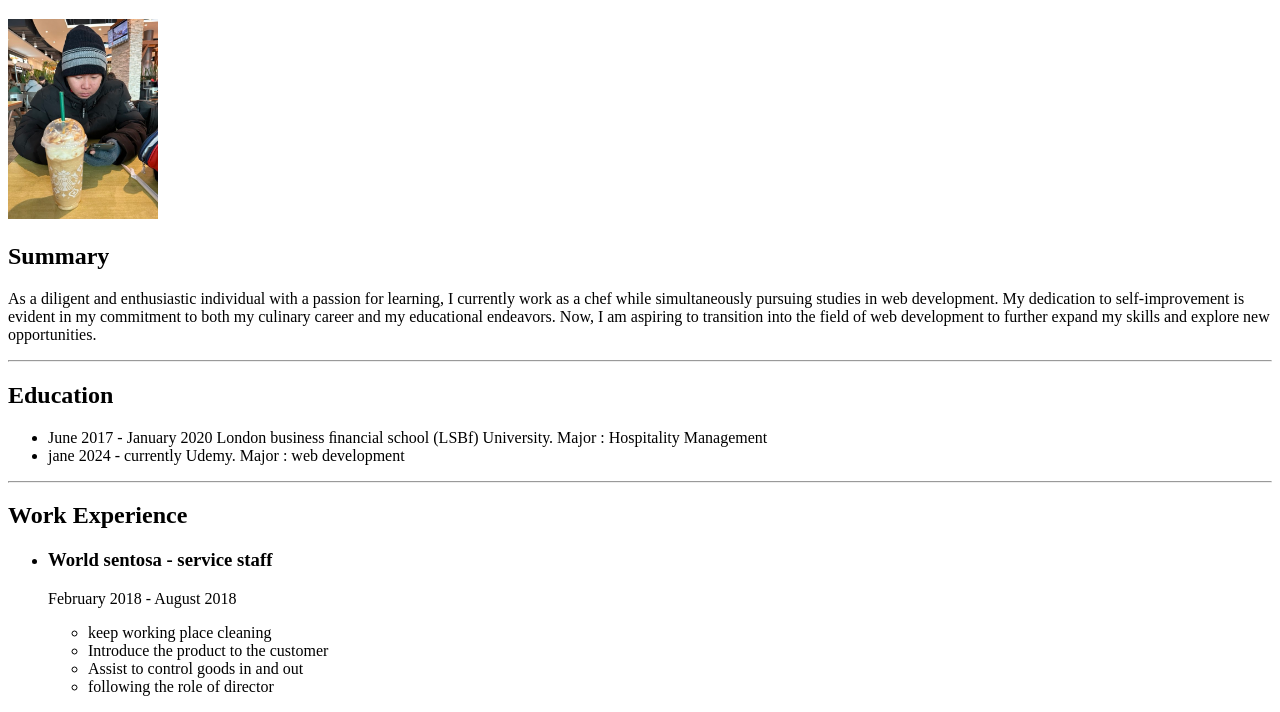
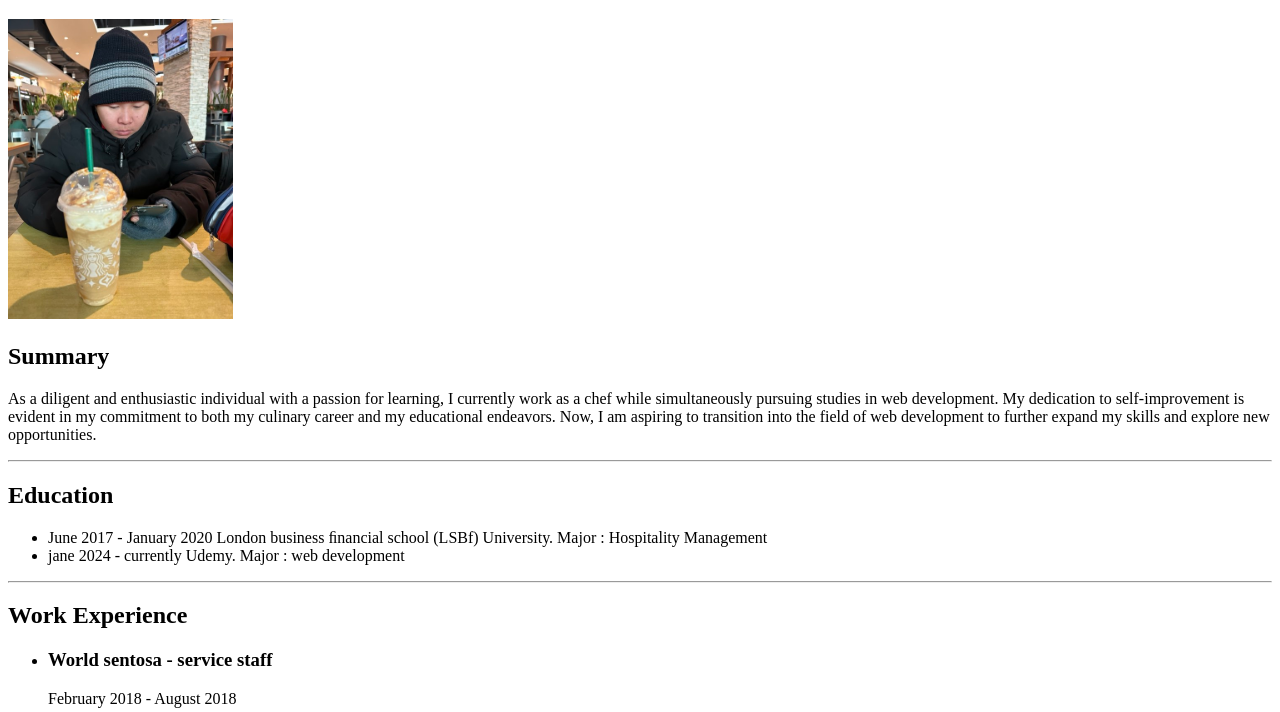
Before and after one commit to HoiNguyenca/Hoinguyen-Resume, a plain HTML site: page index.html in a window 1280 px wide. Shown: the part 61-773 px from the top of the page. Drawn offline with Linux system fonts and the light colour scheme.

Commit message:
Update index.html

```diff
--- a/index.html
+++ b/index.html
@@ -6,7 +6,7 @@
     </head>
     <body>
         <h1>Hoi Nguyen</h1>
-        <img src="./download.jpg" height="200"/>
+        <img src="./download.jpg" height="300"/>
         <h2>Summary</h2>
         <p>As a diligent and enthusiastic individual with a passion for learning, I currently work as a chef while simultaneously pursuing studies in web development. My dedication to self-improvement is evident in my commitment to both my culinary career and my educational endeavors. Now, I am aspiring to transition into the field of web development to further expand my skills and explore new opportunities.</p>
         <hr/>
```
